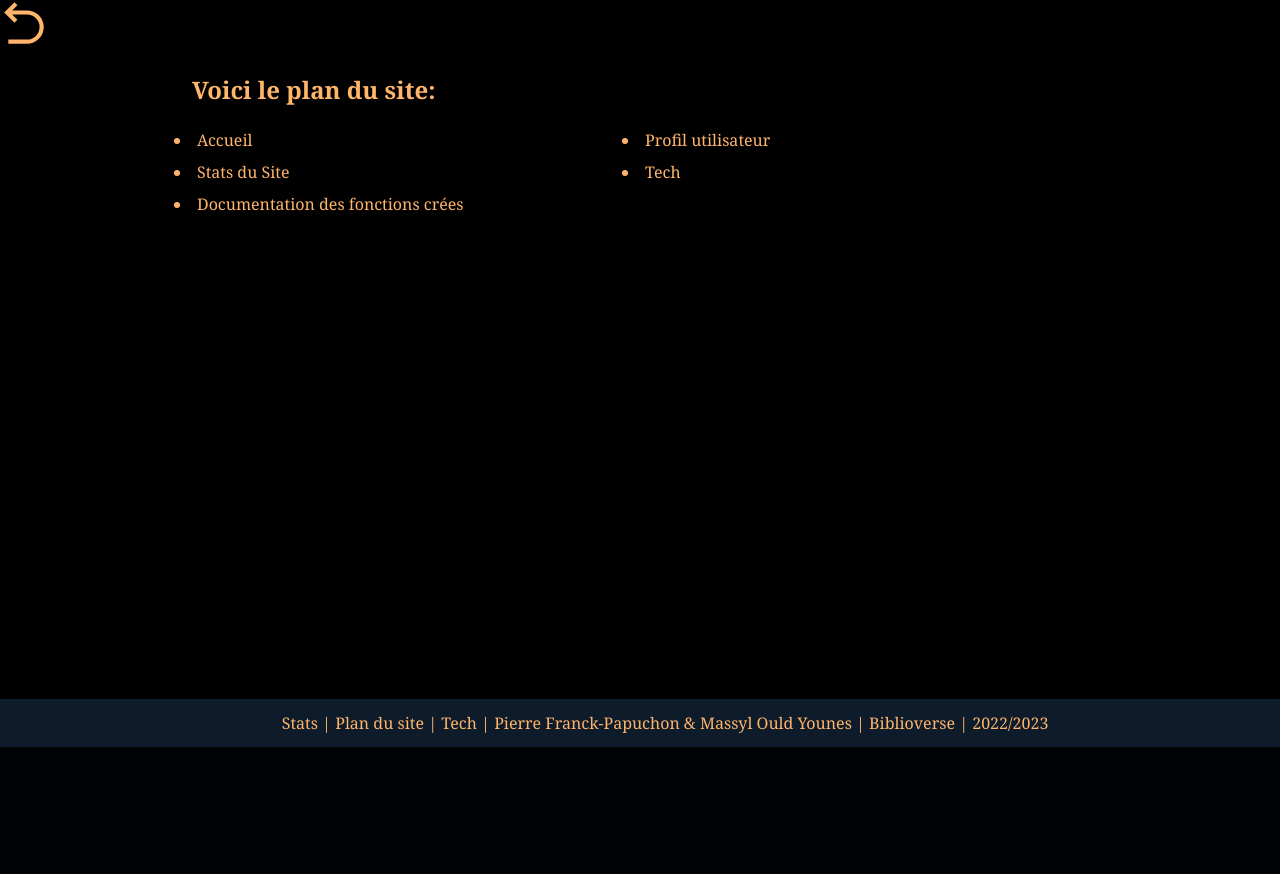
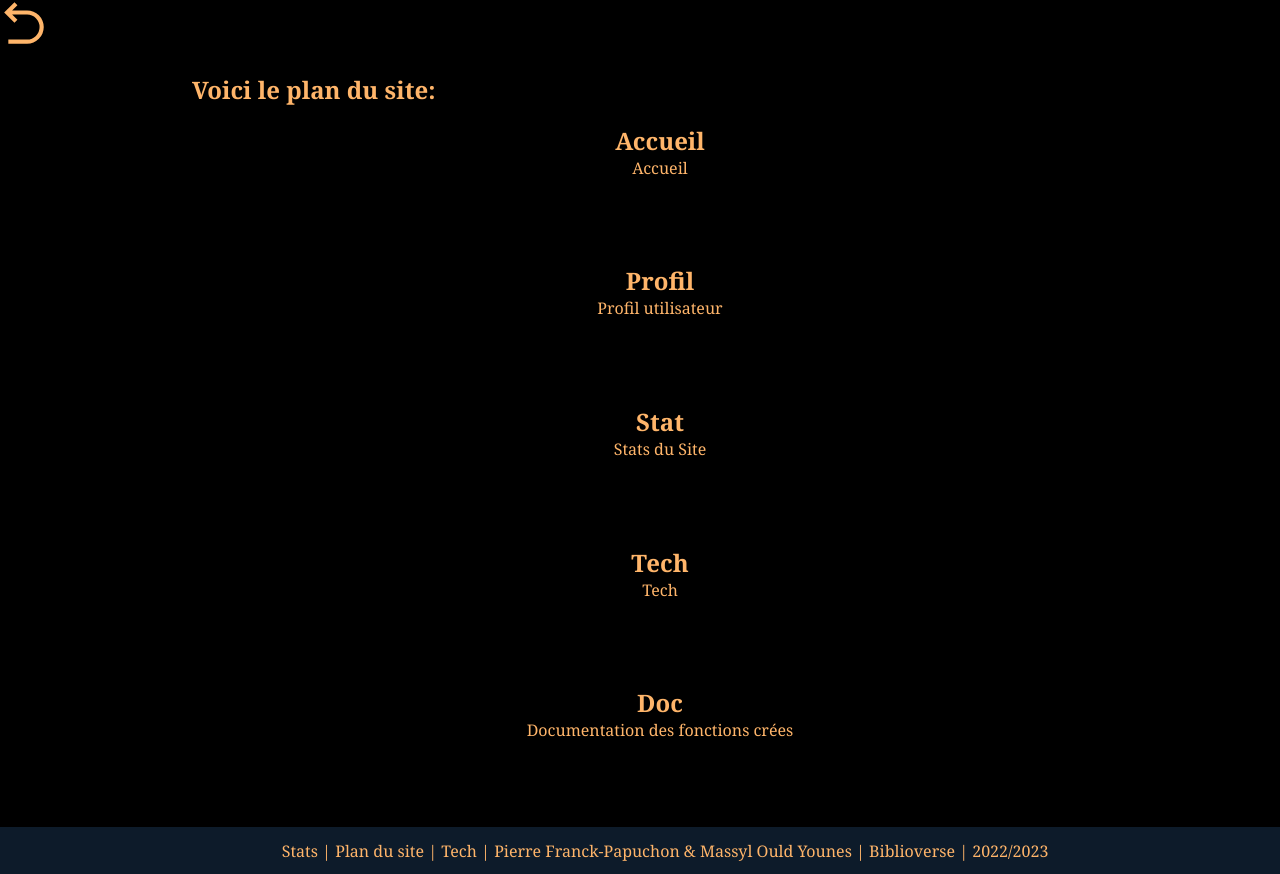
Before and after one commit to Varlesse7/Biblioverse, a PHP site: page /plan-du-site.php in a window 1280 px wide. Shown: the part 53-927 px from the top of the page. Before the commit the page ends 800 px from the top, so only its background shows below. Run offline with PHP 8.4, Linux system fonts and the light colour scheme.

Commit message:
plan du site

```diff
--- a/Site/plan-du-site.php
+++ b/Site/plan-du-site.php
@@ -15,11 +15,9 @@ require("include/function.php");
         $style_actuel = '';
         if (isset($_GET['style'])) {
             $style_actuel = 'style_' . $_GET['style'] . '.css';
-		}
-		elseif (isset($_COOKIE['style'])) {
+        } elseif (isset($_COOKIE['style'])) {
             $style_actuel = 'style_' . $_COOKIE['style'] . '.css';
-		}
-		else {
+        } else {
             $style_actuel = 'style_nuit.css';
         }
         if ($style_actuel == 'style_jour.css') {
@@ -34,10 +32,16 @@ require("include/function.php");
 
             <div class="page-list">
                 <ul>
+                    <h2>Accueil</h2>
                     <li><a href="index.php">Accueil</a></li>
+                    <h2>Profil</h2>
                     <li><a href="profil.php">Profil utilisateur</a></li>
+                    <h2>Stat</h2>
                     <li><a href="stats.php">Stats du Site</a></li>
+                    <h2>Tech</h2>
                     <li><a href="tech.php">Tech</a></li>
+                    <h2>Doc</h2>
+
                     <li><a href="./html/globals_func.html">Documentation des fonctions crées</a></li>
                 </ul>
             </div>
--- a/Site/style_nuit.css
+++ b/Site/style_nuit.css
@@ -260,17 +260,17 @@ input[type="checkbox"]:checked::before {
 }
 
 .page-list ul {
-    list-style: none;
     margin: 0;
-    padding: 0;
-    display: flex;
+    text-align: center;
     flex-wrap: wrap;
 }
 
 .page-list li {
     flex-basis: 50%;
+    list-style: none;
+
+    padding-bottom: 10%;
     box-sizing: border-box;
-    padding: 5px;
 }
 .page-list ul {
     list-style-type: disc;
```
Also changed, not shown: Site/style_jour.css (+4 -4 lines). Lines whose indentation alone changed are shown as unchanged.
